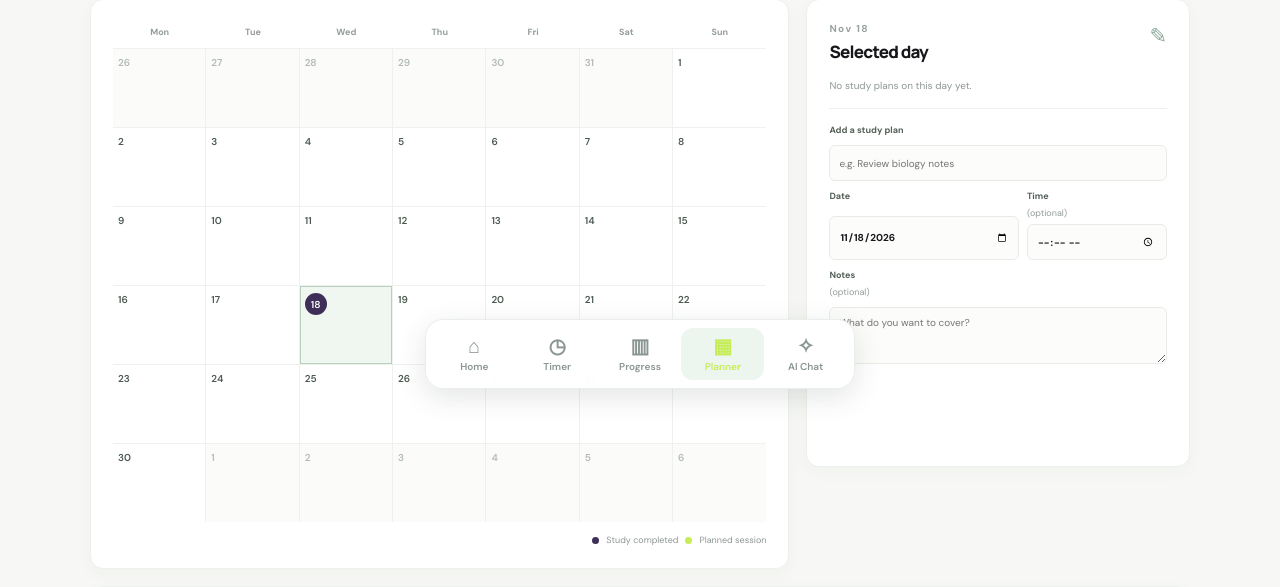
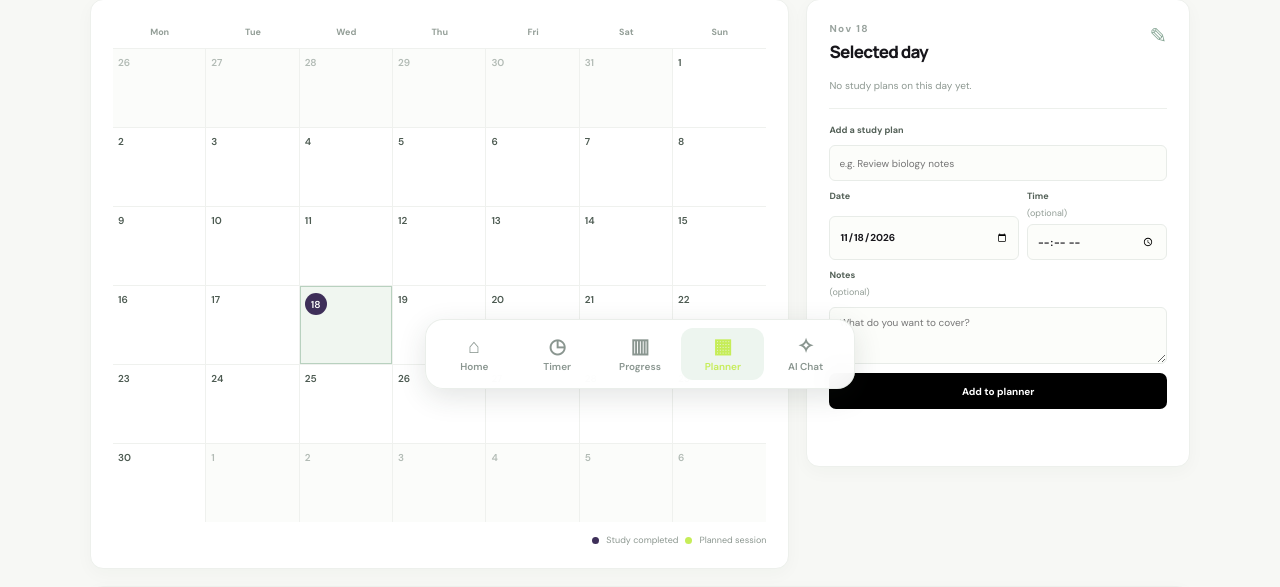
Before and after one commit to nuramirahhasril-svg/study-analyzer, a PHP site: page /planner.php in a window 1280 px wide. Shown: the part 393-980 px from the top of the page. Run offline with PHP 8.4, Linux system fonts and the light colour scheme; the visitor is signed in with stand-in values (Sample User, id 1); data that the repository does not hold is empty.

Commit message:
Fix invisible primary buttons (Add to planner): undefined --green colour
Co-Authored-By: Claude Opus 5.5 <noreply@anthropic.com>

```diff
--- a/assets/css/dashboard.css
+++ b/assets/css/dashboard.css
@@ -1394,7 +1394,7 @@ h2 {
 }
 
 .button-primary {
-    background: var(--green);
+    background: #000;
     color: var(--white);
 }
 
@@ -1411,7 +1411,7 @@ h2 {
 }
 
 .button-primary:hover:not(:disabled) {
-    background: var(--green-dark);
+    background: #373634;
 }
 
 .button-secondary {
```
